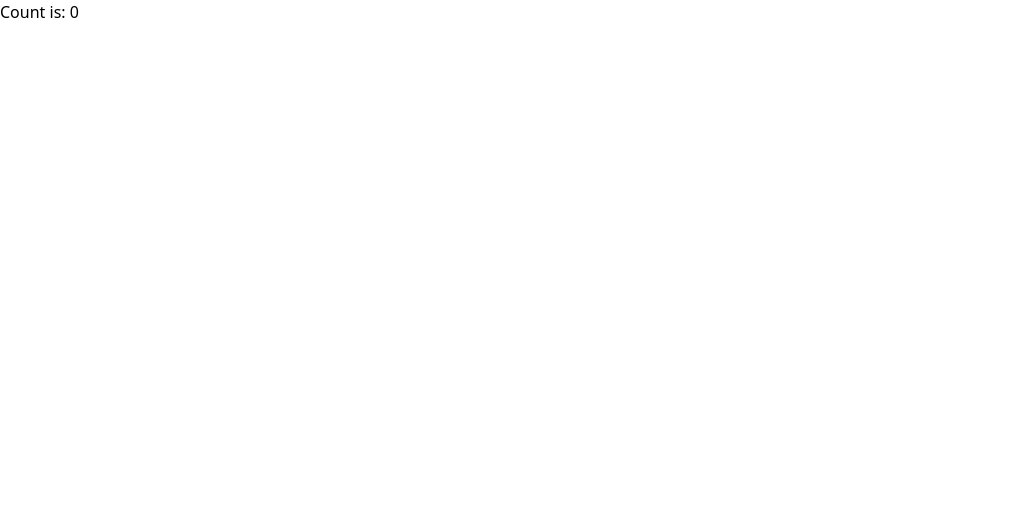
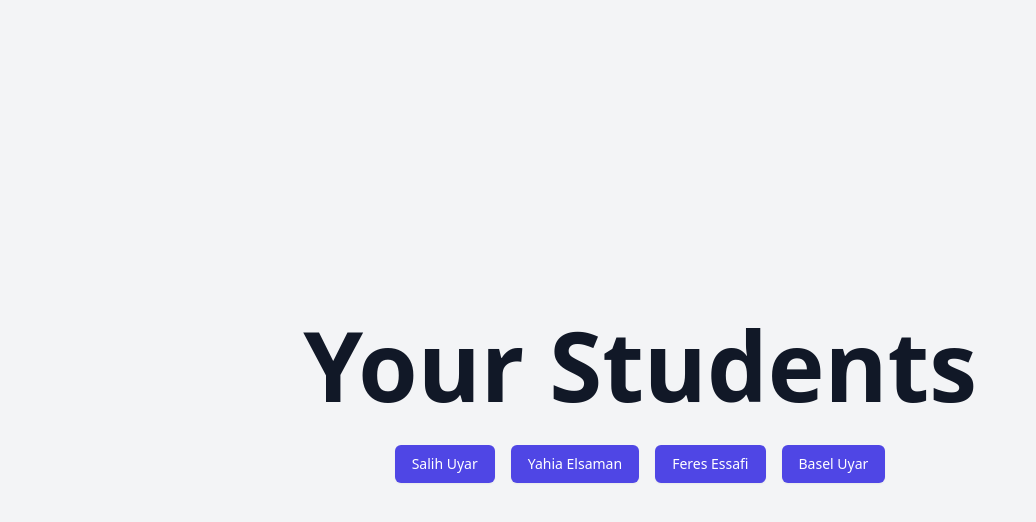
Before and after one commit to feresessafi/TE3_CityOfStGallen_STARTHACK24, a Nuxt app in the folder frontend/: page /students in a window 1280 px wide. Shown: the top 522 px of the page, without its empty margins (0-1036 px from the left). Built offline with nearby package versions, Linux system fonts and the light colour scheme.

Commit message:
students

```diff
--- a/frontend/pages/students.vue
+++ b/frontend/pages/students.vue
@@ -1,8 +1,43 @@
 <template>
-    <button @click="count++">Count is: {{ count }}</button>
+    <div class="min-h-screen flex flex-col items-center justify-center bg-gray-100">
+      <h1 class="text-8xl font-bold text-gray-900 mb-8">Your Students</h1>
+      <div class="flex flex-wrap justify-center gap-4">
+        <button
+          v-for="student in students"
+          :key="student.firstname"
+
+          class="flex justify-center py-2 px-4 border border-transparent rounded-md shadow-sm text-sm font-medium text-white bg-indigo-600 hover:bg-indigo-700 focus:outline-none focus:ring-2 focus:ring-offset-2 focus:ring-indigo-500">
+
+
+          {{ student.firstname }} {{ student.lastname }}
+        </button>
+      </div>
+    </div>
   </template>
 
-<script setup>
-import { ref } from 'vue'
-const count = ref(0)
-</script>
+  <script>
+  export default {
+    data() {
+      return {
+        students: [],
+      };
+    },
+    mounted() {
+      this.fetchStudents();
+    },
+    methods: {
+      async fetchStudents() {
+        try {
+          const response = await fetch('/students.json');
+          if (!response.ok) {
+            throw new Error('Failed to fetch students');
+          }
+          const data = await response.json();
+          this.students = data;
+        } catch (error) {
+          console.error('Error fetching students:', error);
+        }
+      },
+    },
+  };
+  </script>
```
